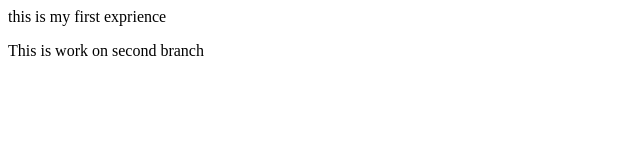
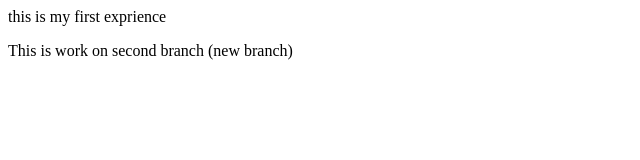
Before and after one commit to ANISHMALTU/Local, a plain HTML site: page index.html in a window 1280 px wide. Shown: the full height of the page, 0-640 px from the left. Drawn offline with Linux system fonts and the light colour scheme.

```diff
--- a/index.html
+++ b/index.html
@@ -1,4 +1,4 @@
 <p>
     this is my first exprience
 </p>
-<p>This is work on second branch </p>
+<p>This is work on second branch (new branch) </p>
```
